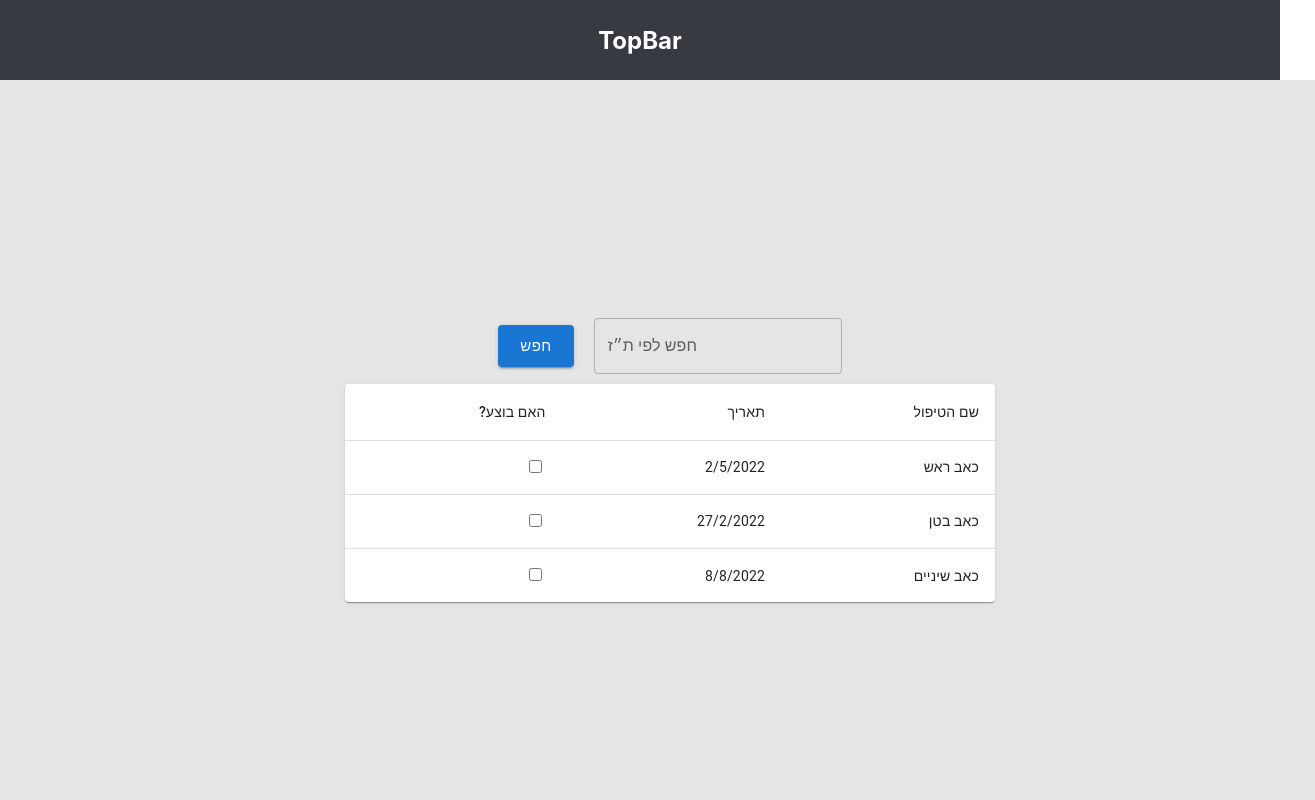
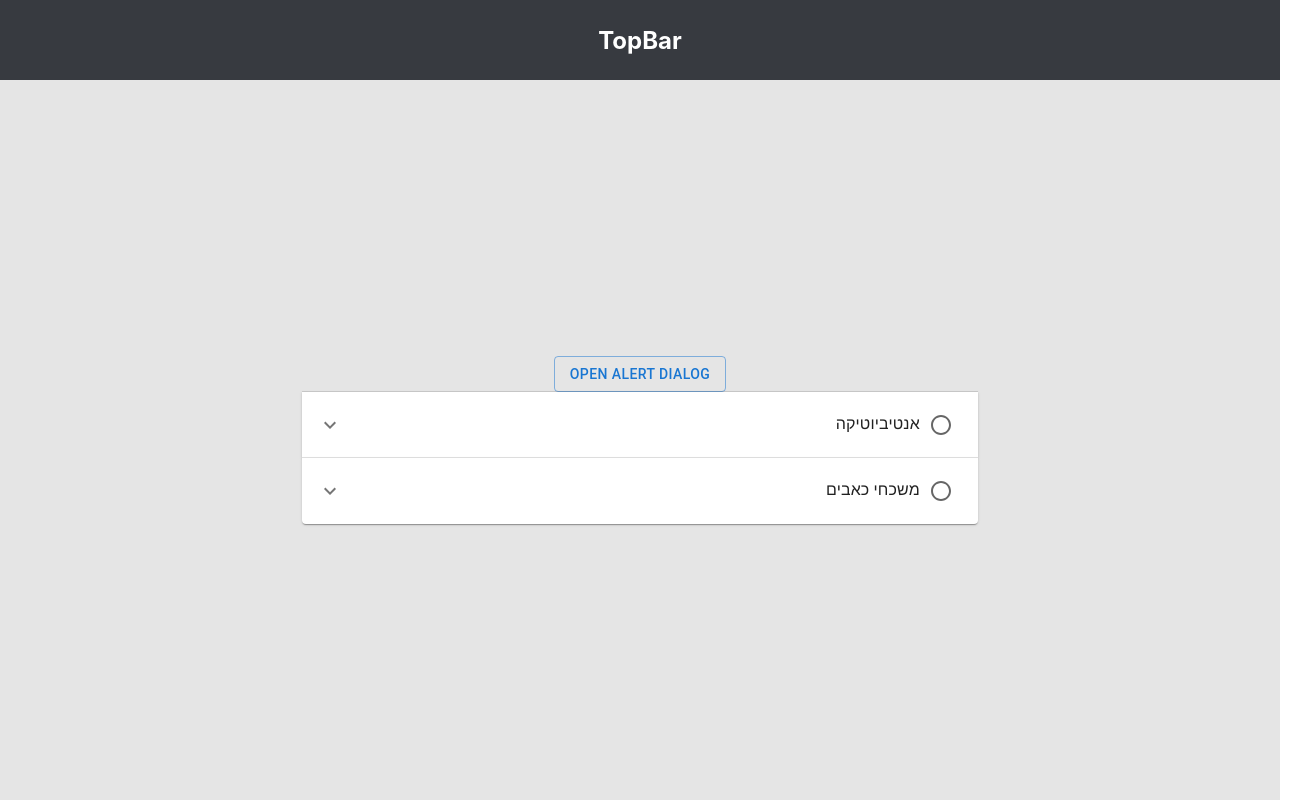
Before and after one commit to stavfinz/Compily_Frontend, a React (Create React App) app in the folder compily-frontend/: page / in a window 1280 px wide. Shown: the whole page, 1315 px wide, since content can reach past the window. Built offline with nearby package versions, Linux system fonts and the light colour scheme.

Commit message:
add Patient View and Dialog

```diff
--- a/compily-frontend/package.json
+++ b/compily-frontend/package.json
@@ -5,6 +5,7 @@
   "dependencies": {
     "@emotion/react": "^11.9.0",
     "@emotion/styled": "^11.8.1",
+    "@mui/icons-material": "^5.8.0",
     "@mui/material": "^5.8.0",
     "@testing-library/jest-dom": "^5.16.4",
     "@testing-library/react": "^13.2.0",
--- a/compily-frontend/src/components/DoctorView/DoctorView.jsx
+++ b/compily-frontend/src/components/DoctorView/DoctorView.jsx
@@ -1,12 +1,45 @@
-import React from "react";
+import React, { useState } from "react";
 import PatientTable from './PatientTable/PatientTable';
 import './DoctorView.css';
+import Chip from '@mui/material/Chip';
+
+import Paper from '@mui/material/Paper';
+
+import TextField from '@mui/material/TextField';
+import Box from '@mui/material/Box';
+import Button from '@mui/material/Button';
 
 const DoctorView = () => {
+
+    const [patientFound, setPatientFound] = useState(true);
+
+    const handleDelete = () => {
+        console.info('You clicked the delete icon.');
+        setPatientFound(false);
+    };
+
+    const handleClick = () => {
+        console.log("Click!");
+        window.location.reload();
+    }
+
     return (
         <div className="patient-container">
             <div className="patient-item">
-                <PatientTable />
+                <div className="search-container" >
+                    <div className="search-item">
+                        <Button variant="contained" size='large' type="submit" onClick={handleClick}>חפש</Button>
+                    </div>
+                    <div className="search-item">
+                        <TextField fullWidth id="outlined-basic" label="חפש לפי ת״ז" variant="outlined" />
+                    </div>
+                    <div className="search-item">
+                        {patientFound ? <Chip label="ריאל ז׳ורנו" variant="outlined" onDelete={handleDelete} /> : null}
+                    </div>
+
+                </div>
+                <br />
+                {patientFound ? <PatientTable /> : null}
             </div>
 
 
--- a/compily-frontend/src/components/DoctorView/PatientTable/PatientTable.jsx
+++ b/compily-frontend/src/components/DoctorView/PatientTable/PatientTable.jsx
@@ -26,15 +26,7 @@ const rows = [
 export default function BasicTableAndSearch() {
     return (
         <div>
-            <div className="search-container" >
-                <div className="search-item">
-                    <Button variant="contained" size='large'>חפש</Button>
-                </div>
-                <div className="search-item">
-                    <TextField fullWidth id="outlined-basic" label="חפש לפי ת״ז" variant="outlined" />
-                </div>
 
-            </div>
             <TableContainer component={Paper}>
                 <Table sx={{ minWidth: 650 }} aria-label="simple table" dir="rtl">
                     <TableHead>
--- /dev/null
+++ b/compily-frontend/src/components/PatientView/PatientView.jsx
@@ -0,0 +1,12 @@
+import React from 'react';
+import TreatmentTable from './TreatmentTable/TreatmentTable';
+
+const PatientView = () => {
+    return (
+        <div dir="rtl">
+            <TreatmentTable />
+        </div>
+    );
+}
+
+export default PatientView;
--- /dev/null
+++ b/compily-frontend/src/components/PatientView/TreatmentTable/Dialog/Dialog.jsx
@@ -0,0 +1,50 @@
+import * as React from 'react';
+import Button from '@mui/material/Button';
+import Dialog from '@mui/material/Dialog';
+import DialogActions from '@mui/material/DialogActions';
+import DialogContent from '@mui/material/DialogContent';
+import DialogContentText from '@mui/material/DialogContentText';
+import DialogTitle from '@mui/material/DialogTitle';
+import InsertEmoticonOutlinedIcon from '@mui/icons-material/InsertEmoticonOutlined';
+
+export default function AlertDialog() {
+    const [open, setOpen] = React.useState(false);
+
+    const handleClickOpen = () => {
+        setOpen(true);
+    };
+
+    const handleClose = () => {
+        setOpen(false);
+    };
+
+    return (
+        <div>
+            <Button variant="outlined" onClick={handleClickOpen}>
+                Open alert dialog
+      </Button>
+            <Dialog
+                open={open}
+                onClose={handleClose}
+                aria-labelledby="alert-dialog-title"
+                aria-describedby="alert-dialog-description"
+                dir="rtl"
+            >
+                <DialogTitle id="alert-dialog-title">
+                    {"כל הכבוד לך "}<InsertEmoticonOutlinedIcon />
+                </DialogTitle>
+                <DialogContent>
+                    <DialogContentText id="alert-dialog-description">
+                        המשך כך!
+          </DialogContentText>
+                </DialogContent>
+                <DialogActions>
+                    {/* <Button onClick={handleClose}>Disagree</Button> */}
+                    <Button onClick={handleClose} autoFocus>
+                        אישור
+          </Button>
+                </DialogActions>
+            </Dialog>
+        </div>
+    );
+}
--- /dev/null
+++ b/compily-frontend/src/components/PatientView/TreatmentTable/TreatmentTable.jsx
@@ -0,0 +1,63 @@
+import React, { useState } from 'react';
+import Accordion from '@mui/material/Accordion';
+import AccordionSummary from '@mui/material/AccordionSummary';
+import AccordionDetails from '@mui/material/AccordionDetails';
+import Typography from '@mui/material/Typography';
+import ExpandMoreIcon from '@mui/icons-material/ExpandMore';
+import Radio from '@mui/material/Radio';
+import Dialog from './Dialog/Dialog';
+
+
+export default function SimpleAccordion() {
+
+    const [bravoo, setBravoo] = useState(false);
+
+    const clickHandle = () => {
+        setBravoo(true);
+    }
+
+    return (
+        <div>
+            {bravoo ? null : <Dialog />}
+            <Accordion>
+                <AccordionSummary
+                    expandIcon={<ExpandMoreIcon />}
+                    aria-controls="panel1a-content"
+                    id="panel1a-header"
+                >
+                    <Typography><Radio color="success" onClick={clickHandle} />אנטיביוטיקה</Typography>
+                </AccordionSummary>
+                <AccordionDetails>
+                    <Typography>
+                        יש לקחת שלוש פעמים ביום למשך חמישה ימים אחרי אוכל
+                        לוודא שלוקחים עד 4 שעות לפני שינה.
+          </Typography>
+                </AccordionDetails>
+            </Accordion>
+            <Accordion>
+                <AccordionSummary
+                    expandIcon={<ExpandMoreIcon />}
+                    aria-controls="panel2a-content"
+                    id="panel2a-header"
+                >
+                    <Typography><Radio color="success" />משכחי כאבים</Typography>
+                </AccordionSummary>
+                <AccordionDetails>
+                    <Typography>
+                        חשוב לקחת רק כאשר כואב,
+                        לקחת עם שתייה לפחות 2 כוסות מים מחשש להתייבשות.
+          </Typography>
+                </AccordionDetails>
+            </Accordion>
+            {/* <Accordion disabled>
+                <AccordionSummary
+                    expandIcon={<ExpandMoreIcon />}
+                    aria-controls="panel3a-content"
+                    id="panel3a-header"
+                >
+                    <Typography>Disabled Accordion</Typography>
+                </AccordionSummary>
+            </Accordion> */}
+        </div>
+    );
+}
--- a/compily-frontend/src/components/Stage/Stage.css
+++ b/compily-frontend/src/components/Stage/Stage.css
@@ -2,11 +2,11 @@
     position: absolute;
     display: flex;
     flex-wrap: wrap;
-    padding: 50px 5px 0px 30px;
+    /* padding: 50px 0px 0px 0px; */
     margin-top: 80px;
     align-items:center;
     justify-content: center;
-    height: calc(100% - 130px);
+    height: calc(100% - 80px);
     width: 100%;
     background-color:#E5E5E5;
     color: white;
--- a/compily-frontend/src/components/Stage/Stage.jsx
+++ b/compily-frontend/src/components/Stage/Stage.jsx
@@ -2,6 +2,7 @@ import React, { useState } from 'react';
 import './Stage.css';
 import LogIn from '../LogIn/LogIn';
 import DoctorView from '../DoctorView/DoctorView'
+import PatientView from '../PatientView/PatientView'
 
 const Stage = () => {
     const [doctor, setDoctor] = useState(false);
@@ -10,7 +11,8 @@ const Stage = () => {
         <div className='stage'>
             {doctor ?
                 <LogIn /> :
-                <DoctorView />
+                //<DoctorView />
+                <PatientView />
             }
         </div>
     );
```
Also changed, not shown: compily-frontend/src/components/PatientView/PatientView.css (added), compily-frontend/src/components/PatientView/TreatmentTable/TreatmentTable.css (added), 1 other file (tests, documents, lock files or other folders).
